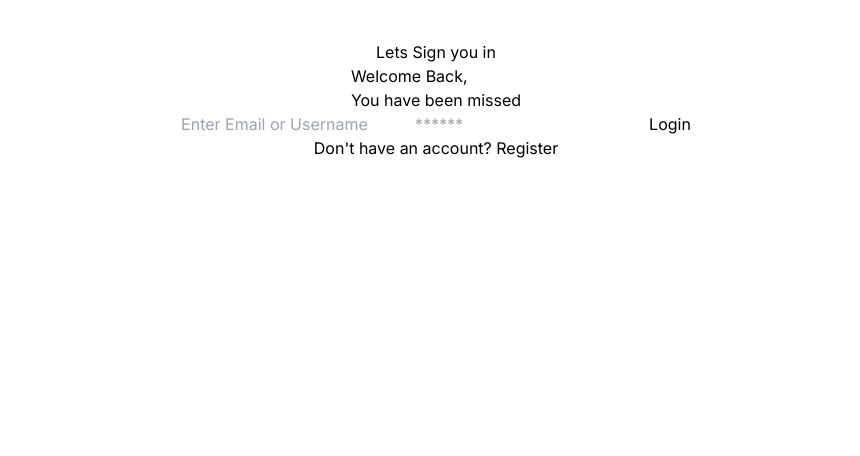
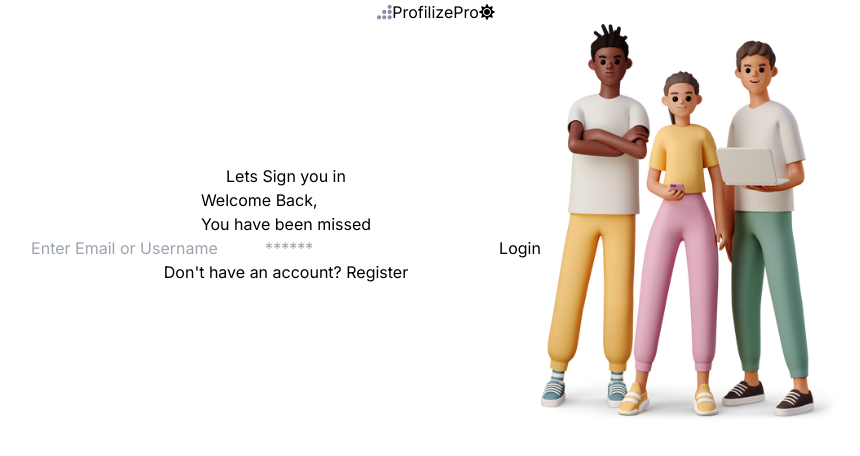
Before and after one commit to SaurabhATalele/ProfilizerPro, a Next.js app in the folder client/: page /login in a window 1280 px wide. Shown: the top 456 px of the page, without its empty margins (204-1064 px from the left). Built offline with nearby package versions, Linux system fonts and the light colour scheme.

Commit message:
changed login page

```diff
--- a/client/Components/Login/Login.jsx
+++ b/client/Components/Login/Login.jsx
@@ -6,6 +6,7 @@ import { useState } from "react";
 import { ToastContainer, toast } from "react-toastify";
 
 import Toast from "@/Utils/Toast";
+import Image from "next/image";
 const Login = () => {
   const [email, setEmail] = useState("");
   const [password, setPassword] = useState("");
@@ -28,7 +29,7 @@ const Login = () => {
   return (
     <>
       <ToastContainer />
-      <div className="w-3/4 h-screen  grid place-content-center">
+      <div className="w-3/4 h-screen flex justify-center items-center gap-20">
         <div className="relative p-5 w-80 h-96 shadow-md rounded-md dark:shadow-none dark:backdrop-blur-md dark:bg-[#33333342] shadow-gray-400 flex flex-col items-center justify-around   ">
           <h2 className="font-bold text-[1.5rem]">Lets Sign you in</h2>
           <p className="text-center">
@@ -67,6 +68,13 @@ const Login = () => {
             </Link>
           </p>
         </div>
+        <Image
+          src={"/LoginImages/LoginImage.png"}
+          width={300}
+          height={450}
+          alt="Login"
+
+        />
       </div>
     </>
   );
--- /dev/null
+++ b/client/Components/Navbar/Navbar2.jsx
@@ -0,0 +1,31 @@
+import { useTheme } from "../../Utils/ThemeContext";
+import React from "react";
+import { FaSun, FaMoon } from "react-icons/fa";
+import Link from "next/link";
+import Image from "next/image";
+
+const Navbar2 = () => {
+  const { darkMode, toggleDarkMode } = useTheme();
+
+  return (
+    <div
+      className=" fixed flex justify-between bg-[#ffffff27]
+    dark:bg-[#00000027] dark:border-[#3c3c3c52] backdrop-blur-md
+     items-center px-5 w-screen  rounded-xl  h-14"
+    >
+      <Link href={"/"} className="flex gap-1">
+        <Image src={"/logo.svg"} width={15} height={15} />
+        <h3 className="font-bold text-primary-light dark:text-primary-dark ">
+          ProfilizePro
+        </h3>
+      </Link>
+
+      <button onClick={toggleDarkMode}>
+        {!darkMode && <FaSun />}
+        {darkMode && <FaMoon />}
+      </button>
+    </div>
+  );
+};
+
+export default Navbar2;
--- a/client/app/login/page.jsx
+++ b/client/app/login/page.jsx
@@ -2,8 +2,7 @@
 import Login from "@/Components/Login/Login";
 import React from "react";
 import { useTheme } from "@/Utils/ThemeContext";
-import Navbar from "@/Components/Navbar/Navbar";
-import { ToastContainer } from "react-toastify";
+import Navbar from "@/Components/Navbar/Navbar2";
 
 export default function page() {
   const { darkMode } = useTheme();
@@ -12,9 +11,9 @@ export default function page() {
     <>
       <div className={`${darkMode ? "dark" : ""}`}>
         <main
-          className={` flex p-10 max-h-screen max-w-screen flex-col items-center justify-between bg-white text-black  dark:bg-black dark:text-white`}
+          className={` flex  max-h-screen max-w-screen flex-col items-center justify-between bg-white text-black  dark:bg-black dark:text-white`}
         >
-          {/* <Navbar /> */}
+          <Navbar />
           <Login />
         </main>
       </div>
```
Also changed, not shown: client/public/LoginImages/LoginImage.png (added).
